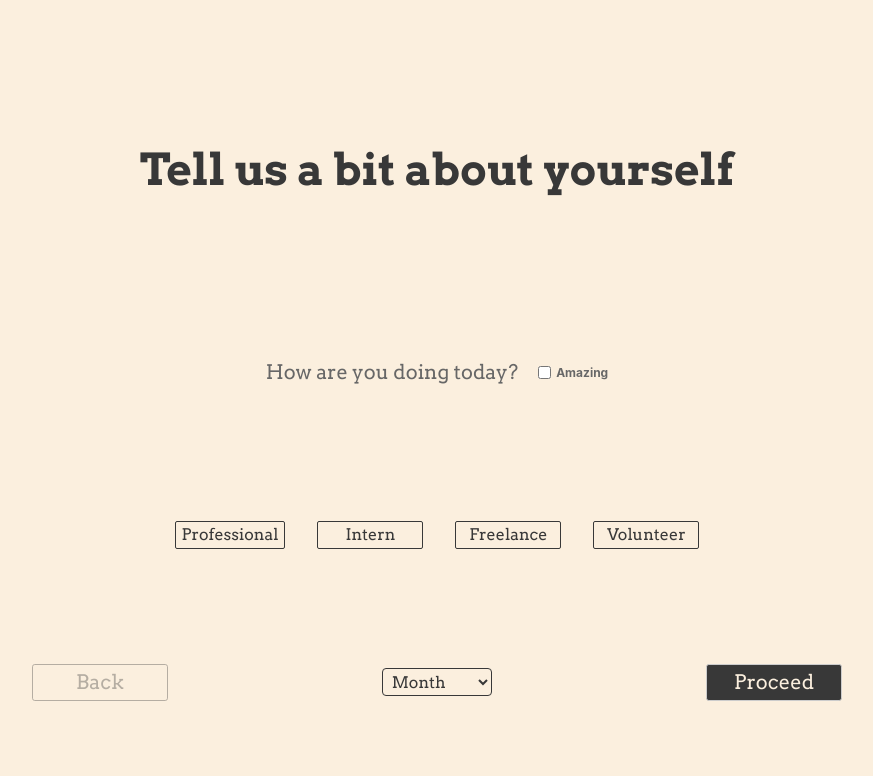
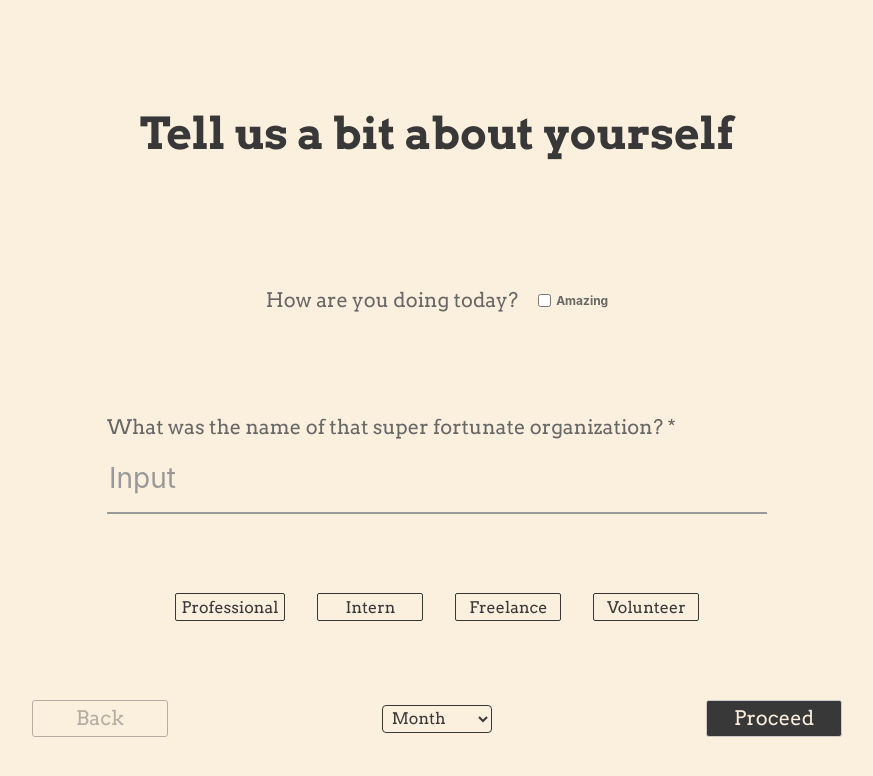
Before and after one commit to preetjdp/Rigel, a Svelte app: page / in a window 1280 px wide. Shown: the top 776 px of the page, without its empty margins (203-1076 px from the left). Built offline with nearby package versions, Linux system fonts and the light colour scheme.

Commit message:
✨ Added a TextField component

```diff
--- /dev/null
+++ b/src/components/Textfield.svelte
@@ -0,0 +1,65 @@
+<script lang="ts">
+    import Text from "./Text.svelte";
+
+    export let title: string;
+    export let hint: string = "Input";
+    export let size: "large" | "default" = "default";
+    export let required: boolean = false;
+
+    $: textfieldProps = {
+        ...$$restProps,
+        class: ["text-field", size && `text-field--${size}`, $$restProps.class]
+            .filter(Boolean)
+            .join(" "),
+    };
+</script>
+
+<style>
+    .text-field {
+        display: flex;
+        flex-direction: column;
+        align-items: flex-start;
+        align-self: center;
+
+        padding-bottom: 1rem;
+        border-bottom: 2px solid #999999;
+    }
+
+    .text-field--default {
+        width: 300px;
+    }
+
+    .text-field--large {
+        width: 660px;
+    }
+
+    .text-field-input {
+        background-color: transparent;
+        border: none;
+        font-size: 28px;
+        width: 100%;
+        color: #383838;
+    }
+
+    .text-field-input:focus  {
+        border: none;
+        outline: none;
+    }
+
+    .text-field-input:active  {
+        border: none;
+        outline: none;
+    }
+
+    .text-field-input::placeholder {
+        color: #999999;
+    }
+</style>
+
+<div {...textfieldProps}>
+    <Text size="default">
+        {title}
+        {#if required}*{/if}
+    </Text>
+    <input class="text-field-input" placeholder={hint} type="text" />
+</div>
--- a/src/pages/page1.svelte
+++ b/src/pages/page1.svelte
@@ -4,8 +4,9 @@
     import Dropdown from "../components/Dropdown.svelte";
     import Options from "../components/Options.svelte";
     import Checkbox from "../components/Checkbox.svelte";
+    import Textfield from "../components/Textfield.svelte";
 
-    let jobTypes = ["Professional", "Intern", "Freelance", "Volunteer"]
+    let jobTypes = ["Professional", "Intern", "Freelance", "Volunteer"];
 
     let selectedValue: string;
 
@@ -46,10 +47,16 @@
         <Checkbox>Amazing</Checkbox>
     </div>
 
-    <Options current={selectedValue} options={jobTypes} onChanged={handleOnChanged}></Options>
+    <Textfield
+        title="What was the name of that super fortunate organization?" required size="large"/>
+
+    <Options
+        current={selectedValue}
+        options={jobTypes}
+        onChanged={handleOnChanged} />
     <div class="bottom-row">
         <Button type="secondary" disabled>Back</Button>
-        <Dropdown hint="Month" options={["Cheese", "Butter"]}></Dropdown>
+        <Dropdown hint="Month" options={['Cheese', 'Butter']} />
         <Button type="primary">Proceed</Button>
     </div>
 </div>
```
